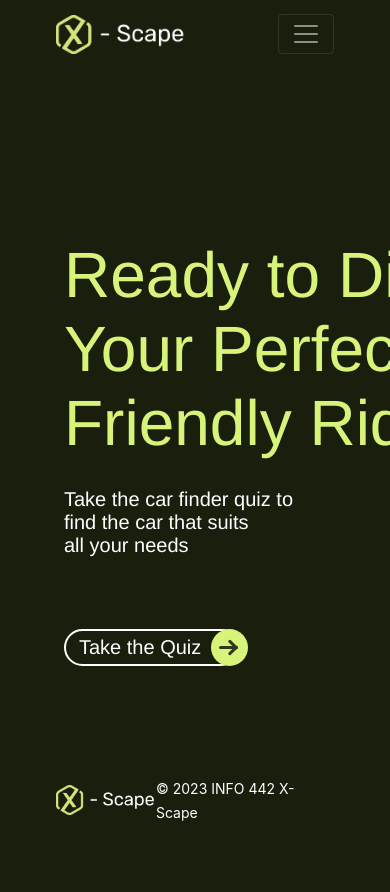
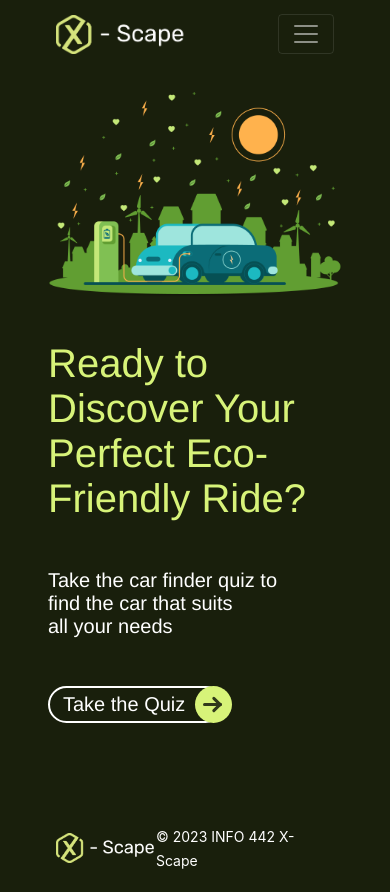
Before and after one commit to UW-INFO442-AU23/sus-city, a React (Create React App) app: page /Quiz in a window 390 px wide. Before the commit the page ends 844 px from the top, so only its background shows below. Built offline with nearby package versions, Linux system fonts and the light colour scheme.

Commit message:
quiz page interactive design

```diff
--- a/src/components/Quiz/quiz.js
+++ b/src/components/Quiz/quiz.js
@@ -3,15 +3,10 @@ import React from 'react';
 export default function Quiz(props) {
     return (
         <div className="quiz-page">
-            <div className="div">
-                <div className="overlap">
-                    <div className="overlap-group">
-                        <p className="text-wrapper">Ready to Discover Your Perfect Eco-Friendly Ride?</p >
-                        <img className="car-vector" alt="Car vector" src="/imgs/car-vector-4-1.png" />
-                    </div>
+            <div className="text-container">
+                <p className="title">Ready to Discover Your Perfect Eco-Friendly Ride?</p >
                 <p className="take-the-car-finder">
-                        Take the car finder quiz to
-                        <br />
+                    Take the car finder quiz to <br />
                     find the car that suits <br />
                     all your needs
                 </p >
@@ -30,6 +25,8 @@ export default function Quiz(props) {
                     </div>
                 </a>
             </div>
+            <div className="image-container">
+                <img className="car-vector" alt="Car vector" src="/imgs/car-vector-4-1.png" />
             </div>
         </div>
     );
--- a/src/index.css
+++ b/src/index.css
@@ -974,35 +974,29 @@ input[type="radio"] {
 	background-color: #191f0c;
 	display: flex;
 	flex-direction: row;
+	justify-content: space-between;
+	height: 80vh;
+	margin: 5rem 5rem 5rem 5rem;
+}
+
+.quiz-page .text-container {
+	display: flex;
+	flex-direction: column;
 	justify-content: center;
-	min-height: 100vh;
-}
-
-.quiz-page .div {
-	background-color: #191f0c;
-	height: auto;
-	overflow: hidden;
-	position: relative;
-	width: 1512px;
-}
-
-.quiz-page .overlap {
-	height: 553px;
-	left: 64px;
-	position: absolute;
-	top: 238px;
-	width: 1393px;
-}
-
-.quiz-page .overlap-group {
-	height: 553px;
-	left: 0;
-	position: absolute;
-	top: 0;
-	width: 1393px;
-}
-
-.quiz-page .text-wrapper {
+	align-items: center;
+	width: 40%;
+	gap: 2rem;
+}
+
+.quiz-page .image-container {
+	display: flex;
+	flex-direction: column;
+	justify-content: center;
+	align-items: center;
+	width: 50%;
+}
+
+.quiz-page .title {
 	color: #d7f379;
 	font-family: "Rubik-Regular", Helvetica;
 	font-size: 64px;
@@ -1010,36 +1004,32 @@ input[type="radio"] {
 	left: 0;
 	letter-spacing: 0;
 	line-height: normal;
-	position: absolute;
 	top: 0;
-	width: 667px;
-}
-
-.quiz-page .car-vector {
-	height: 552px;
-	left: 599px;
-	position: absolute;
-	top: 1px;
-	width: 794px;
-}
+}
+
+.quiz-page .text-container {
+	display: flex;
+	justify-content: center;
+	align-items: center;
+}
+
 
 .quiz-page .take-the-car-finder {
 	color: #ffffff;
 	font-family: "Rubik-Regular", Helvetica;
 	font-size: 20px;
 	font-weight: 400;
-	left: 0;
-	letter-spacing: 0;
-	line-height: normal;
-	position: absolute;
-	top: 250px;
+	letter-spacing: 0;
+	line-height: normal;
+	margin-right: auto;
+}
+
+.quiz-page .button-link {
+	margin-right: auto;
 }
 
 .quiz-page .group {
 	height: 37px;
-	left: 0;
-	position: absolute;
-	top: 391px;
 	width: 186px;
 }
 
@@ -1068,7 +1058,7 @@ input[type="radio"] {
 	left: 15px;
 	letter-spacing: 0;
 	line-height: normal;
-	position: absolute;
+	position: relative;
 	top: 7px;
 	white-space: nowrap;
 }
@@ -1351,12 +1341,17 @@ input[type="radio"] {
 	text-align: center;
 }
 
+.quiz-body .image-container {
+
+}
+
 .quiz-body .options-container {
 	display: grid;
 	grid-template-columns: repeat(2, 1fr);
 	gap: 50px;
 	justify-items: center;
 	width: 60%;
+	margin-bottom: 5%;
 }
 
 .quiz-body .box {
@@ -1697,7 +1692,41 @@ input[type="radio"] {
         height: auto;
     }
 
-
-
-
-}
+	.quiz-page {
+		background-color: #191f0c;
+		display: flex;
+		flex-direction: column-reverse;
+		justify-content: space-between;
+		margin: 3rem 3rem 3rem 3rem;
+	}
+
+	.quiz-page .text-container {
+		display: flex;
+		flex-direction: column;
+		justify-content: center;
+		align-items: center;
+		width: 100%;
+		gap: 2rem;
+	}
+	.quiz-page .title {
+		color: #d7f379;
+		font-family: "Rubik-Regular", Helvetica;
+		font-size: 40px;
+		font-weight: 400;
+		left: 0;
+		letter-spacing: 0;
+		line-height: normal;
+		top: 0;
+	}
+
+	.quiz-page .image-container {
+		display: flex;
+		flex-direction: column;
+		justify-content: center;
+		align-items: center;
+		width: 100%;
+	}
+
+
+
+}
```
Also changed, not shown: src/components/Quiz/quizbody.js (+2 -2 lines). Lines whose indentation alone changed are shown as unchanged.
